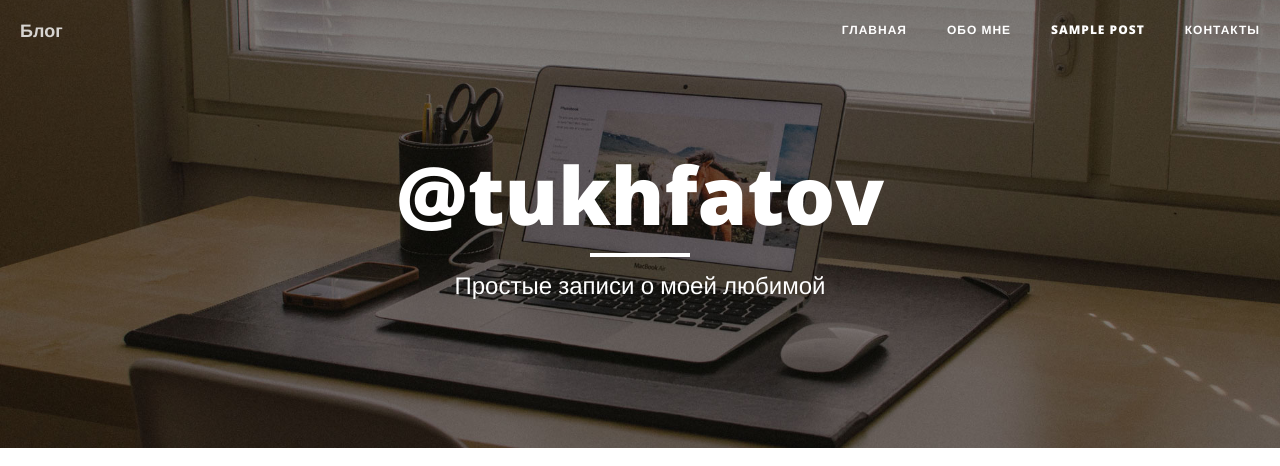
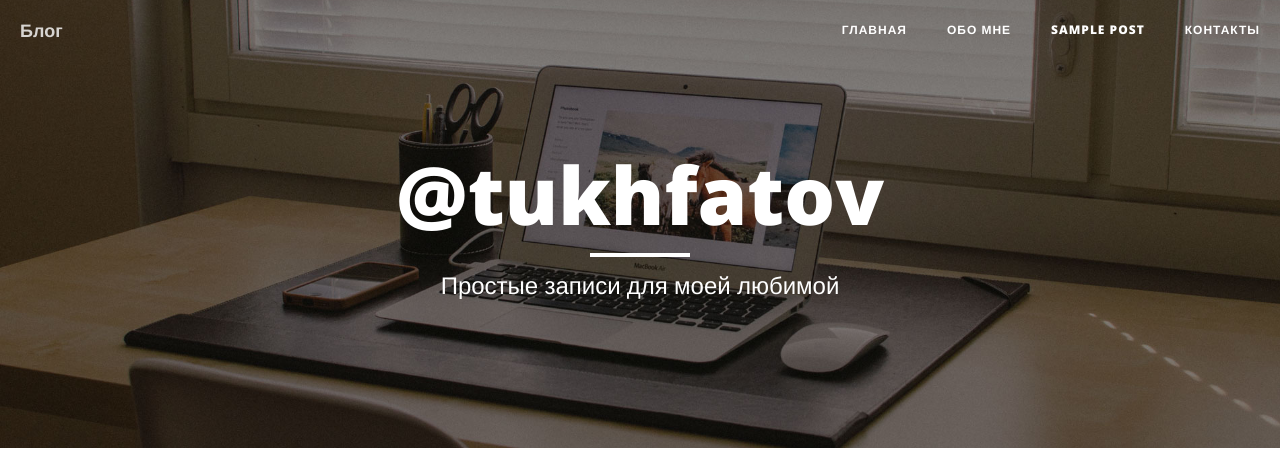
Before and after one commit to tukhfatov/tat, a Django app: page /blog/ in a window 1280 px wide. Shown: the top 466 px of the page. Run offline with Django 3.2, Linux system fonts and the light colour scheme; data that the repository does not hold is empty; some libraries are stand-ins or nearby versions.

Commit message:
for changed

```diff
--- a/blog/templates/posts.html
+++ b/blog/templates/posts.html
@@ -11,7 +11,7 @@
                     <div class="site-heading">
                         <h1>@tukhfatov</h1>
                         <hr class="small">
-                        <span class="subheading">Простые записи о моей любимой</span>
+                        <span class="subheading">Простые записи для моей любимой</span>
                     </div>
                 </div>
             </div>
```
